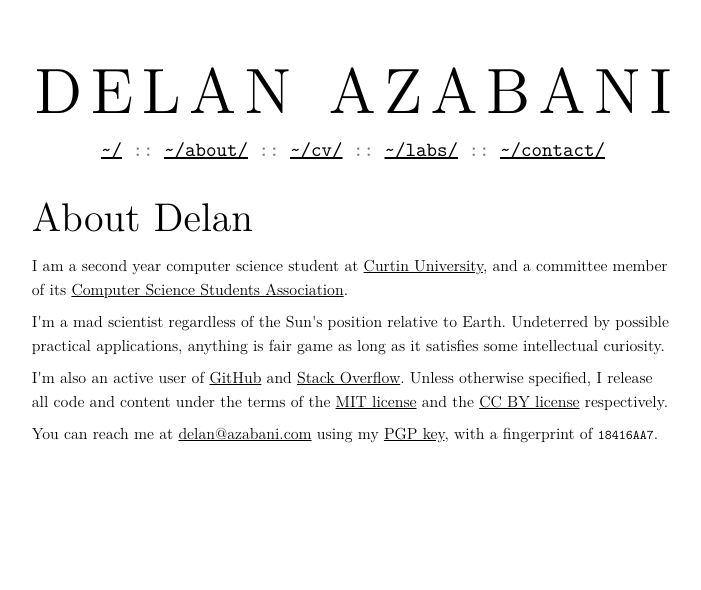
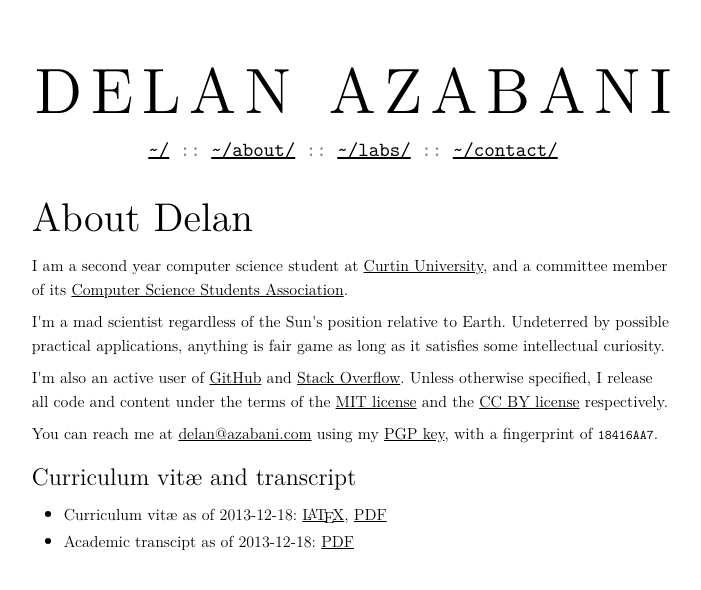
Before and after one commit to delan/www.azabani.com, a Jekyll site: the page built from about/index.html, in a window 1280 px wide. Shown: the top 590 px of the page, without its empty margins (287-988 px from the left). Built offline with Jekyll 4.4.1, drawn with Linux system fonts in a browser that asks for light colours.

Commit message:
merge CV page into about page

```diff
--- a/_layouts/default.html
+++ b/_layouts/default.html
@@ -15,7 +15,6 @@
 		<nav>
 			<a href="/">~/</a> ::
 			<a href="/about/">~/about/</a> ::
-			<a href="/cv/">~/cv/</a> ::
 			<a href="/labs/">~/labs/</a> ::
 			<a href="/contact/">~/contact/</a>
 		</nav>
--- a/about/index.html
+++ b/about/index.html
@@ -22,3 +22,13 @@ respectively.
 <p>You can reach me at <a href="mailto:delan@azabani.com">delan@azabani.com</a>
 using my <a href="/keys/pgp.pub">PGP key</a>, with a fingerprint of <code
 >18416AA7</code>.
+
+<h2>Curriculum vitæ and transcript</h2>
+
+<ul>
+	<li>Curriculum vitæ as of 2013-12-18:
+	    <a href="public/cv.tex"><span class="latex">L<sup>a</sup>T<sub
+	    >e</sub>X</span></a>, <a href="public/cv.pdf">PDF</a>
+	<li>Academic transcipt as of 2013-12-18: <a
+		href="public/AcademiceRecord-17065012-18_Dec_2013.pdf">PDF</a>
+</ul>
```
Also changed, not shown: cv/index.html (deleted, +0 -13 lines), 7 other files.
